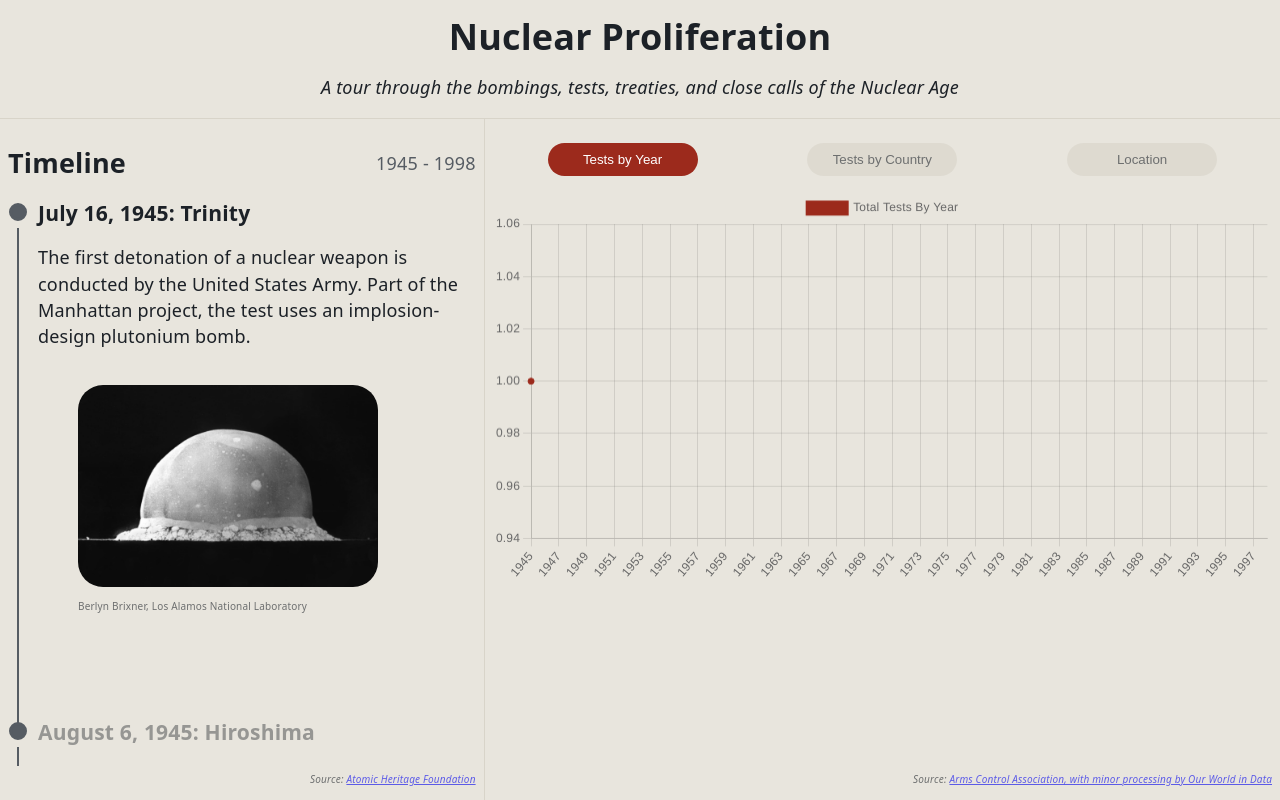
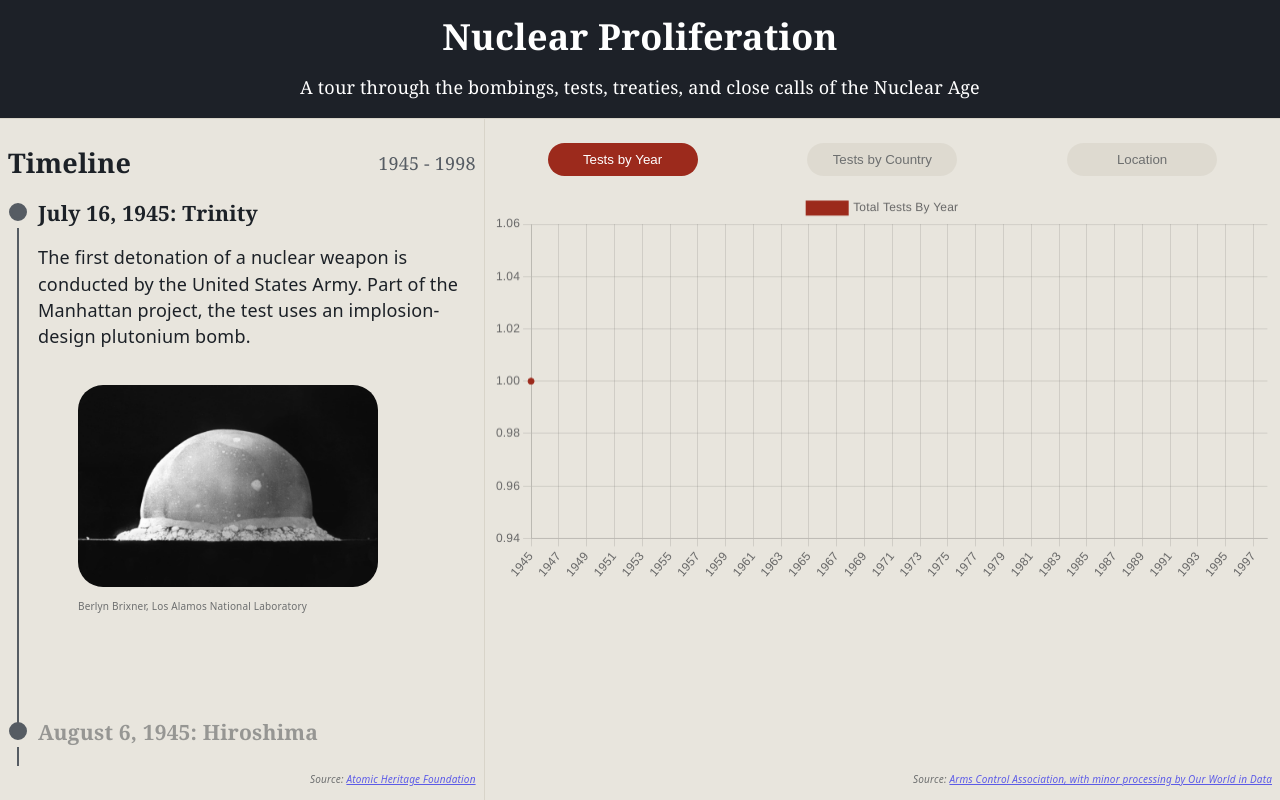
Before and after one commit to mpcarolin/nuclear-timeline, a React (Vite) app: page / in a window 1280 px wide. Built offline with nearby package versions, Linux system fonts and the light colour scheme.

Commit message:
update heading fonts

```diff
--- a/src/App.module.css
+++ b/src/App.module.css
@@ -7,10 +7,10 @@ main {
 }
 
 .heading {
+  font-family: var(--heading);
   text-align: center;
-  p {
-    font-style: italic;
-  }
+  background-color: var(--color-bg-dark);
+  color: white;
 }
 
 .wrapper {
--- a/src/components/Timeline/Timeline.module.css
+++ b/src/components/Timeline/Timeline.module.css
@@ -6,6 +6,7 @@
 .header {
     display: flex;
     flex-direction: row;
+    font-family: var(--heading);
     justify-content: space-between;
     align-items: center;
     .subtitle {
--- a/src/components/Timeline/TimelineEvent/TimelineEvent.module.css
+++ b/src/components/Timeline/TimelineEvent/TimelineEvent.module.css
@@ -15,6 +15,7 @@
 
     .eventTitle {
         margin: 0;
+        font-family: var(--heading);
         margin-top: var(--gutter-sm);
     }
 
--- a/src/index.css
+++ b/src/index.css
@@ -1,5 +1,6 @@
 :root {
   --color-bg: #e8e5dd;
+  --color-bg-dark: #1D2128;
   --color-subdued: #d8d4c9;
   --color-text: #1c2127;
   --color-text-subdued: #565c63;
@@ -10,7 +11,7 @@
     rgba(0, 0, 0, 0.1) 0 10px 15px -3px, rgba(0, 0, 0, 0.05) 0 4px 6px -2px;
 
   --sans: system-ui, 'Segoe UI', Roboto, sans-serif;
-  --heading: system-ui, 'Segoe UI', Roboto, sans-serif;
+  --heading: Georgia, serif;
   --mono: ui-monospace, Consolas, monospace;
 
   --gutter-sm: 2px;
```
